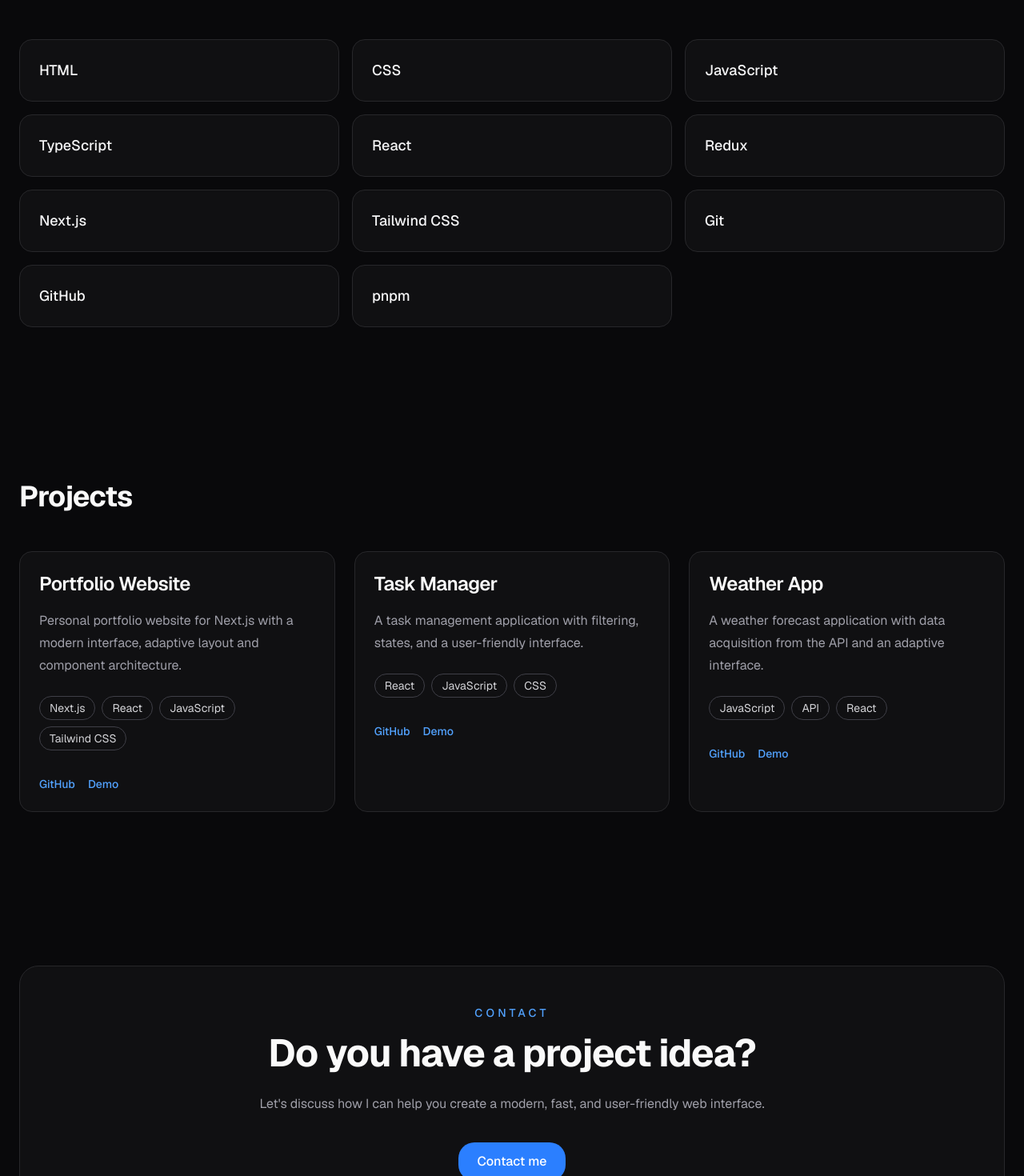
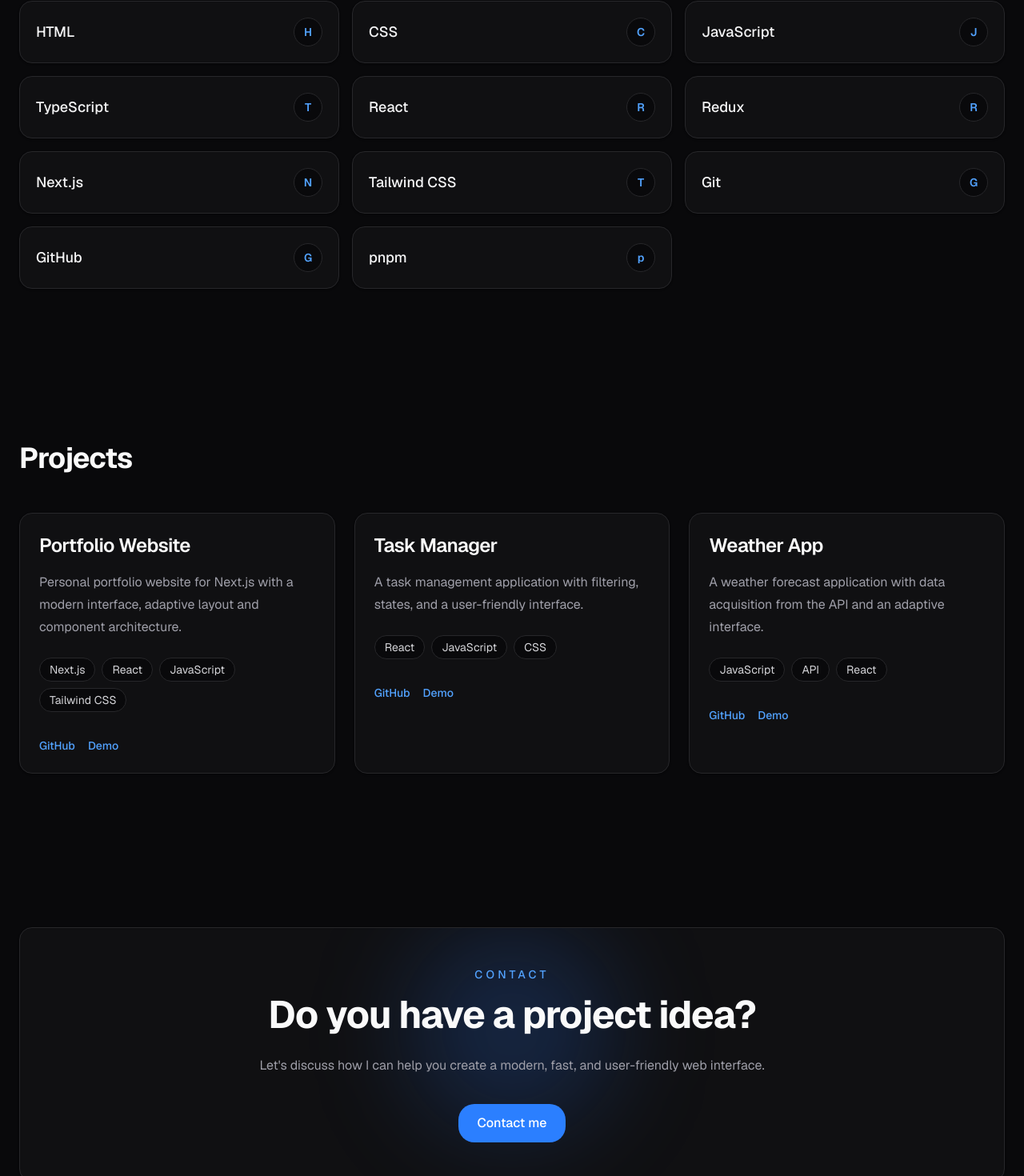
Before and after one commit to avramenkomy/portfolio, a Next.js app: page / in a window 1280 px wide. Shown: the part 1575-3045 px from the top of the page at 80% size. Built offline with nearby package versions, Linux system fonts and the light colour scheme.

Commit message:
refactor: unify card visual sysytem

```diff
--- a/src/components/projects/ProjectCard.jsx
+++ b/src/components/projects/ProjectCard.jsx
@@ -1,11 +1,14 @@
+import Card from '@/components/ui/Card';
+
 export default function ProjectCard({ project }) {
   return (
-    <article
-      className="rounded-2xl border border-zinc-800 bg-zinc-900/50 p-6 transition-all duration-300 hover:border-blue-500/40"
+    <Card
+      as="article"
+      className="h-full p-6"
     >
       <div className="flex h-full flex-col">
         <div>
-          <h3 className="text-2xl font-semibold tracking-tight">
+          <h3 className="text-2xl font-semibold tracking-tight text-zinc-50">
             {project.title}
           </h3>
 
@@ -18,7 +21,7 @@
           {project.stack.map(tech => (
             <span
               key={tech}
-              className="rounded-full border border-zinc-700 px-3 py-1 text-sm text-zinc-300"
+              className="rounded-full border border-zinc-800 bg-zinc-950 px-3 py-1 text-sm text-zinc-300"
             >
               {tech}
             </span>
@@ -45,6 +48,6 @@
           </a>
         </div>
       </div>
-    </article>
+    </Card>
   )
 }
--- a/src/components/sections/ContactCTA.jsx
+++ b/src/components/sections/ContactCTA.jsx
@@ -1,19 +1,24 @@
 import Section from '@/components/ui/Section';
 import Button from '@/components/ui/Button';
+import Card from '@/components/ui/Card';
 
 import contact from '@/data/contact';
 
 export default function ContactCTA() {
   return (
     <Section id="contact">
-      <div
-        className="rounded-3xl border border-zinc-800 bg-zinc-900/50 p-8 text-center sm:p-12"
+      <Card
+        hover={false}
+        className="relative overflow-hidden p-8 text-center sm:p-12"
       >
+        <div className="pointer-events-none absolute left-1/2 top-0 h-64 w-64 -translate-x-1/2 rounded-full bg-blue-500/20 blur-3xl" />
+
+        <div className="relative z-10">
           <p className="text-sm font-medium uppercase tracking-[0.3em] text-blue-400">
             Contact
           </p>
 
-        <h2 className="mt-4 text-4xl font-bold tracking-tight sm:text-5xl">
+          <h2 className="mt-4 text-4xl font-bold tracking-tight text-zinc-50 sm:text-5xl">
             {contact.title}
           </h2>
 
@@ -22,11 +27,14 @@
           </p>
 
           <div className="mt-8">
-          <Button href={contact.href}>
+            <Button
+              href={contact.href}
+            >
               {contact.buttonText}
             </Button>
           </div>
         </div>
+      </Card>
     </Section>
   )
 }
--- a/src/components/sections/TechStack.jsx
+++ b/src/components/sections/TechStack.jsx
@@ -3,7 +3,6 @@
 import Card from '@/components/ui/Card';
 
 import techStack from '@/data/techStack';
-
 
 export default function TechStack() {
   return (
@@ -14,14 +13,20 @@
       />
 
       <div className="grid gap-4 sm:grid-cols-2 lg:grid-cols-3">
-        {techStack.items.map(tech => (
-          <Card key={tech}>
-            <p className="text-lg font-medium text-zinc-100">
-              {tech}
-            </p>
+        {techStack.items.map((technology) => (
+          <Card key={technology} className="group p-5">
+            <div className="flex items-center justify-between gap-4">
+              <p className="text-lg font-medium text-zinc-100">
+                {technology}
+              </p>
+
+              <span className="flex h-9 w-9 items-center justify-center rounded-full border border-zinc-800 bg-zinc-950 text-sm font-semibold text-blue-400 transition group-hover:border-blue-500/40">
+                {technology[0]}
+              </span>
+            </div>
           </Card>
         ))}
       </div>
     </Section>
-  )
+  );
 }
--- a/src/components/ui/Card.jsx
+++ b/src/components/ui/Card.jsx
@@ -1,15 +1,18 @@
 import { cn } from "@/lib/utils";
 
 export default function Card(props) {
-  const { children, className='' } = props;
+  const { as: Component = 'div', children, className='', hover=true } = props;
 
   return (
-    <div className={cn(
-      "border border-zinc-800 rounded-2xl bg-zinc-900/50 p-6",
-      "transition-all duration-300 hover:border-blue-500/40",
-      className
-    )}>
+    <Component
+      className={cn(
+        'rounded-2xl border border-zinc-800 bg-zinc-900/50 shadow-sm shadow-black/20',
+        'transition-all duration-300',
+        hover && 'hover:-translate-y-1 hover:border-blue-500/40 hover:bg-zinc-900/80',
+        className
+      )}
+    >
       {children}
-    </div>
+    </Component>
   )
 }
```
Lines whose indentation alone changed are shown as unchanged.
